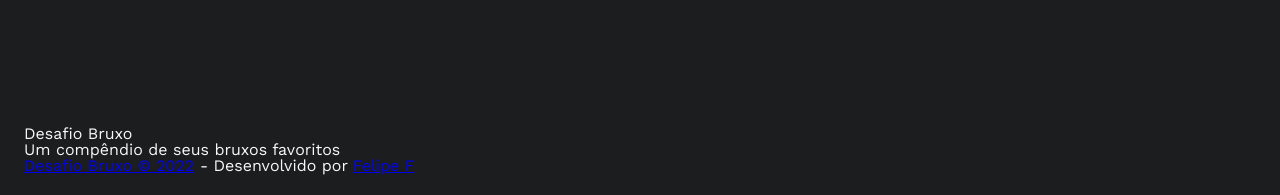
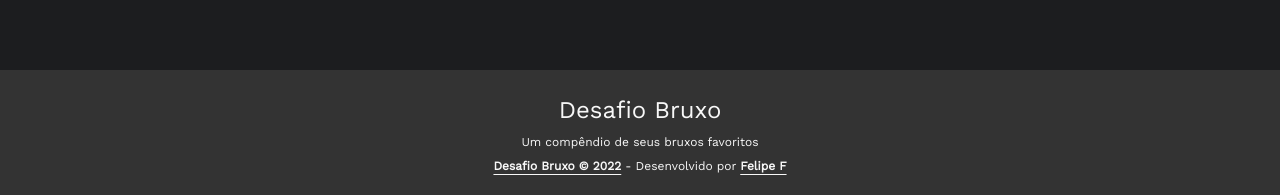
Before and after one commit to felpfsf/desafio-bruxo-ts, a React (Vite) app: page / in a window 1280 px wide. Shown: the part 602-797 px from the top of the page. Built offline with nearby package versions, Linux system fonts and the light colour scheme; no server answers.

Commit message:
feat: footer ajustments

```diff
--- a/src/components/Footer/index.tsx
+++ b/src/components/Footer/index.tsx
@@ -1,13 +1,13 @@
-import { NavbarContainer } from "./style";
+import { Container } from "./style";
 export const Footer = () => {
   return (
-    <NavbarContainer>
+    <Container>
       <div>
         <h1>Desafio Bruxo</h1>
         <h3>Um compêndio de seus bruxos favoritos</h3>
         <p>
           <a
-            href='https://github.com/felpfsf/DesafioBruxo'
+            href='https://github.com/felpfsf/desafio-bruxo-ts'
             target='_blank'
             rel='noopener noreferrer'
           >
@@ -24,6 +24,6 @@ export const Footer = () => {
           </a>
         </p>
       </div>
-    </NavbarContainer>
+    </Container>
   );
 };
--- a/src/components/Footer/style.ts
+++ b/src/components/Footer/style.ts
@@ -1,12 +1,31 @@
 import styled from "styled-components";
-import { TThemeProps } from "../../styles/theme";
 
-interface ITheme {
-  theme: TThemeProps;
-}
-
-export const NavbarContainer = styled.footer`
+export const Container = styled.footer`
   padding: 1.5rem;
-  background-color: ${({ theme }: ITheme) => theme.navbarBg};
+  background-color: ${({ theme }) => theme.themeColors.footerBg};
   flex-shrink: 0;
+  & div {
+    max-width: 1740px;
+    margin: 0 auto;
+    display: flex;
+    align-items: center;
+    justify-content: center;
+    flex-direction: column;
+    gap: 0.5rem;
+  }
+  & h1 {
+    font-size: 1.5rem;
+    line-height: 2rem;
+  }
+  & h3,
+  p {
+    font-size: 0.75rem;
+    line-height: 1rem;
+  }
+  & a {
+    font-weight: 600;
+    color: inherit;
+    text-decoration: underline;
+    text-underline-offset: 0.25rem;
+  }
 `;
```
